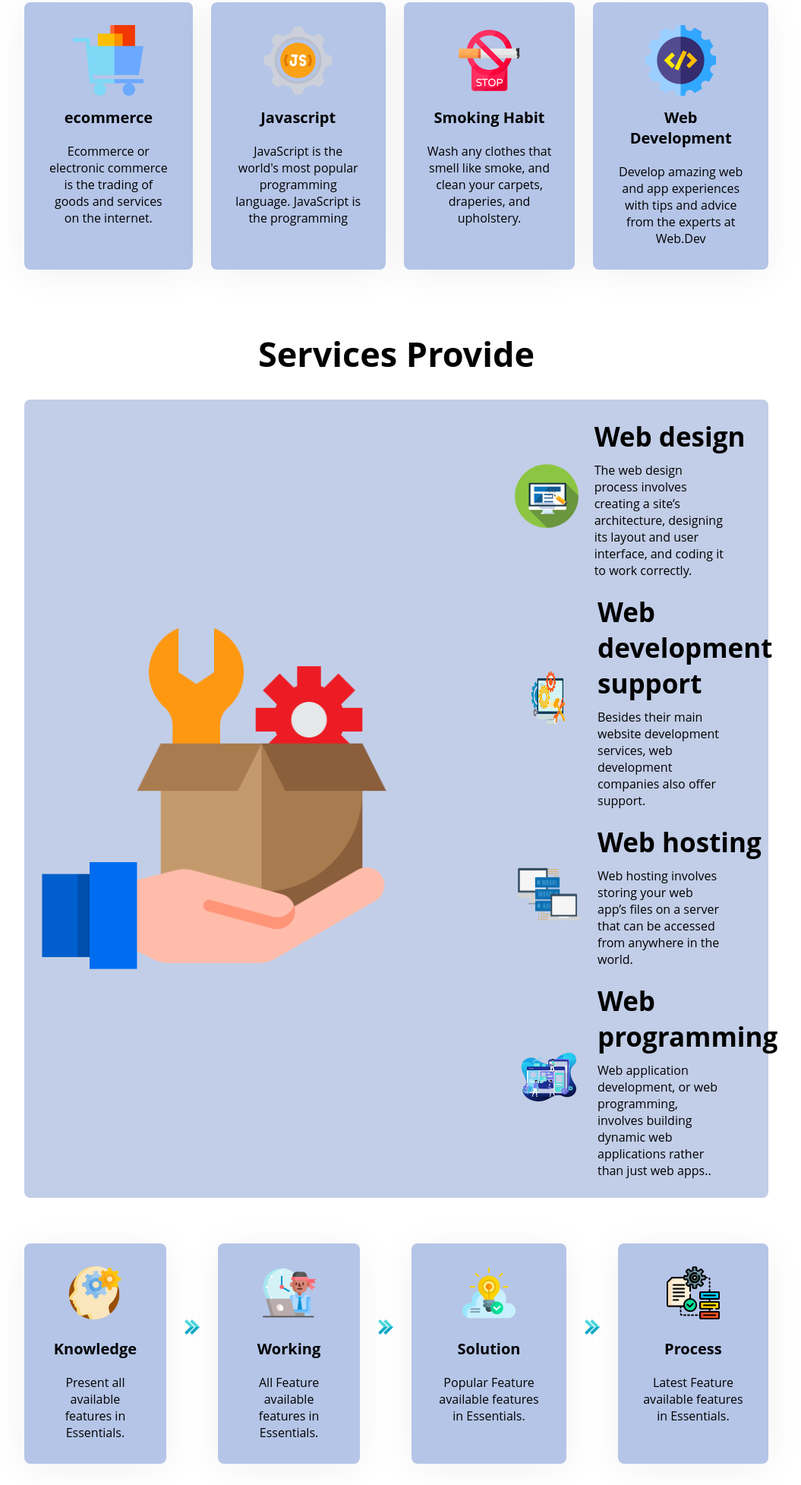
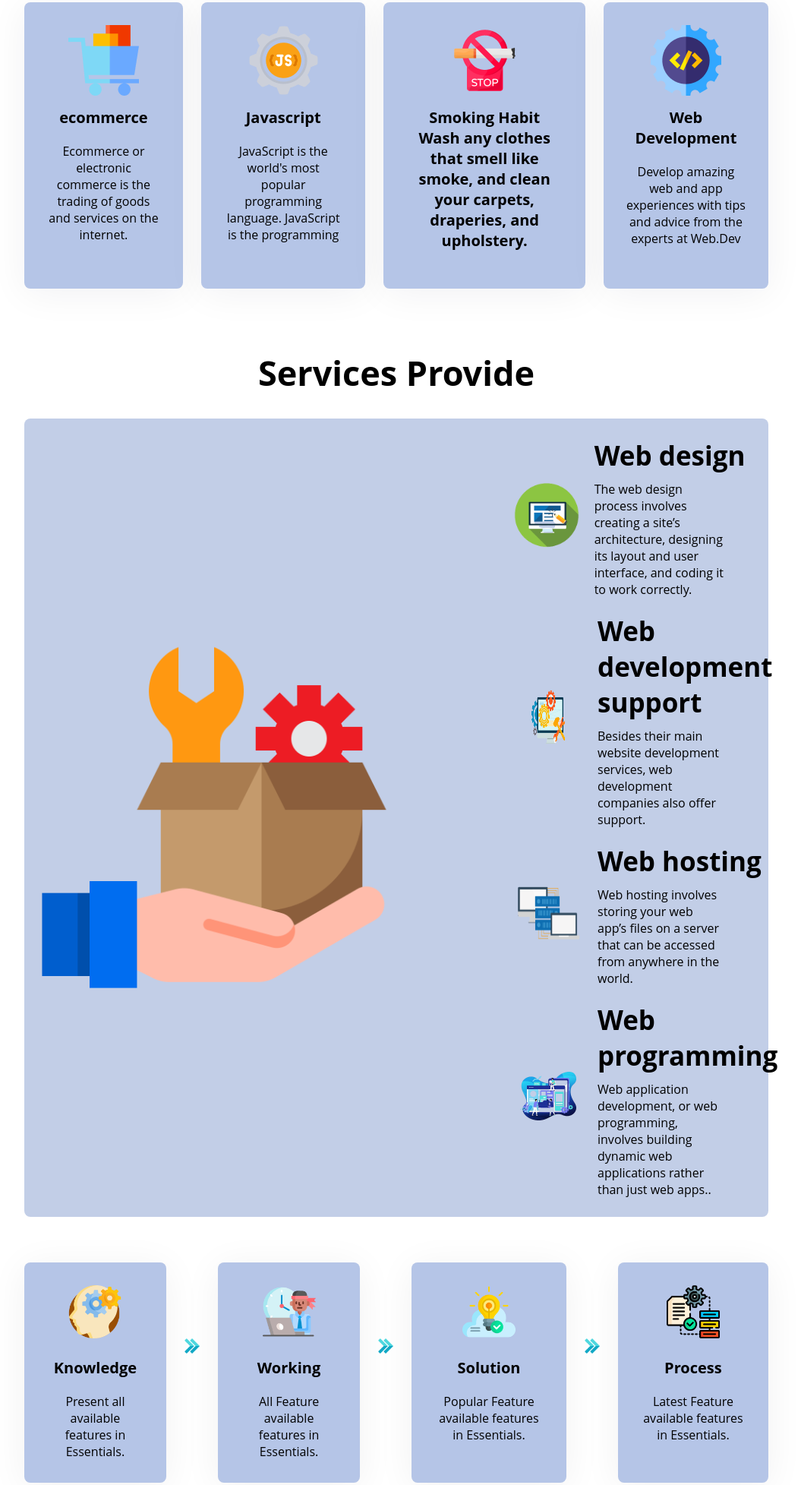
Before and after one commit to taherul77/new-year-new-me, a plain HTML site: page index.html in a window 1280 px wide. Shown: the part 1952-3907 px from the top of the page at 76% size, without its empty margins (118-1173 px from the left). Drawn offline with Linux system fonts and the light colour scheme.

Commit message:
last update

```diff
--- a/index.html
+++ b/index.html
@@ -53,25 +53,25 @@
         <div class="plans-container">
             <div class="plan">
                 <img src="images/icons/ecom.png" alt="">
-                <p class="plan-sub-title">ecommerce</p>
+                <h3 class="plan-sub-title">ecommerce</h3>
                 <p class="plan-description">Ecommerce or electronic commerce is the trading of goods and services on the
                     internet.</p>
             </div>
             <div class="plan">
                 <img src="images/icons/js.png" alt="">
-                <p class="plan-sub-title">Javascript</p>
+                <h3 class="plan-sub-title">Javascript</h3>
                 <p class="plan-description">JavaScript is the world's most popular programming language. JavaScript is
                     the programming </p>
             </div>
             <div class="plan">
                 <img src="images/icons/smoke.png" alt="">
-                <p class="plan-sub-title">Smoking Habit</p>
+                <h3 class="plan-sub-title">Smoking Habit</p>
                 <p class="plan-description">Wash any clothes that smell like smoke, and clean your carpets, draperies,
-                    and upholstery.</p>
+                    and upholstery.</h3>
             </div>
             <div class="plan">
                 <img src="images/icons/web.png" alt="">
-                <p class="plan-sub-title">Web Development</p>
+                <h3 class="plan-sub-title">Web Development</h3>
                 <p class="plan-description">Develop amazing web and app experiences with tips and advice from the
                     experts at Web.Dev</p>
             </div>
@@ -137,7 +137,7 @@
         <div class="process-container">
             <div class="process">
                 <img class="process-image" src="images/icons/think.png" alt="">
-                <p class="process-sub-title">Knowledge</p>
+                <h3 class="process-sub-title">Knowledge</h3>
                 <p class="process-description">Present all available features in Essentials.</p>
             </div>
             <div class="pro-img">
@@ -145,7 +145,7 @@
             </div>
             <div class="process">
                 <img class="process-image" src="images/icons/hard-work.png" alt="">
-                <p class="process-sub-title">Working</p>
+                <h3 class="process-sub-title">Working</h3>
                 <p class="process-description">All Feature available features in Essentials.</p>
             </div>
             <div class="pro-img">
@@ -153,7 +153,7 @@
             </div>
             <div class="process">
                 <img class="process-image" src="images/icons/solution.png" alt="">
-                <p class="process-sub-title">Solution</p>
+                <h3 class="process-sub-title">Solution</h3>
                 <p class="process-description">Popular Feature available features in Essentials.</p>
             </div>
             <div class="pro-img">
@@ -161,7 +161,7 @@
             </div>
             <div class="process">
                 <img class="process-image" src="images/icons/process.png" alt="">
-                <p class="process-sub-title">Process</p>
+                <h3 class="process-sub-title">Process</h3>
                 <p class="process-description">Latest Feature available features in Essentials.</p>
             </div>
         </div>
```
